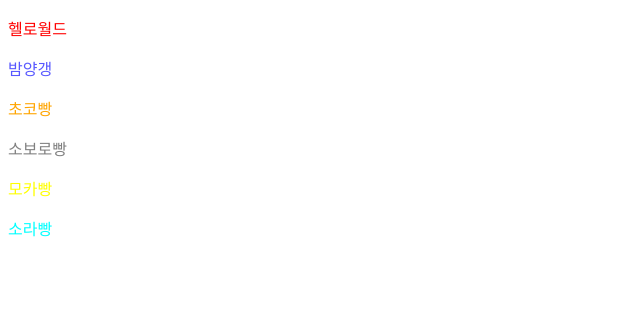
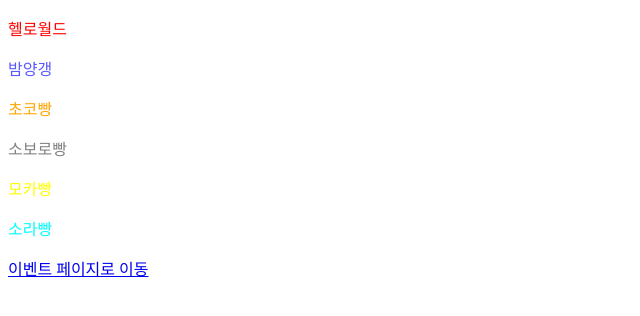
Before and after one commit to cookie3029/JSPage, a plain HTML site: page index.html in a window 1280 px wide. Shown: the whole page, without its empty margins (0-640 px from the left). Drawn offline with Linux system fonts and the light colour scheme.

Commit message:
update index.html

```diff
--- a/index.html
+++ b/index.html
@@ -18,6 +18,7 @@
   <p class="c">소보로빵</p>
   <p class="d">모카빵</p>
   <p style="color: cyan">소라빵</p>
+  <a href="event.html">이벤트 페이지로 이동</a>
   <script>
     console.log('하이')
     document.getElementsByClassName('c')[0].style.color = 'gray';
```
